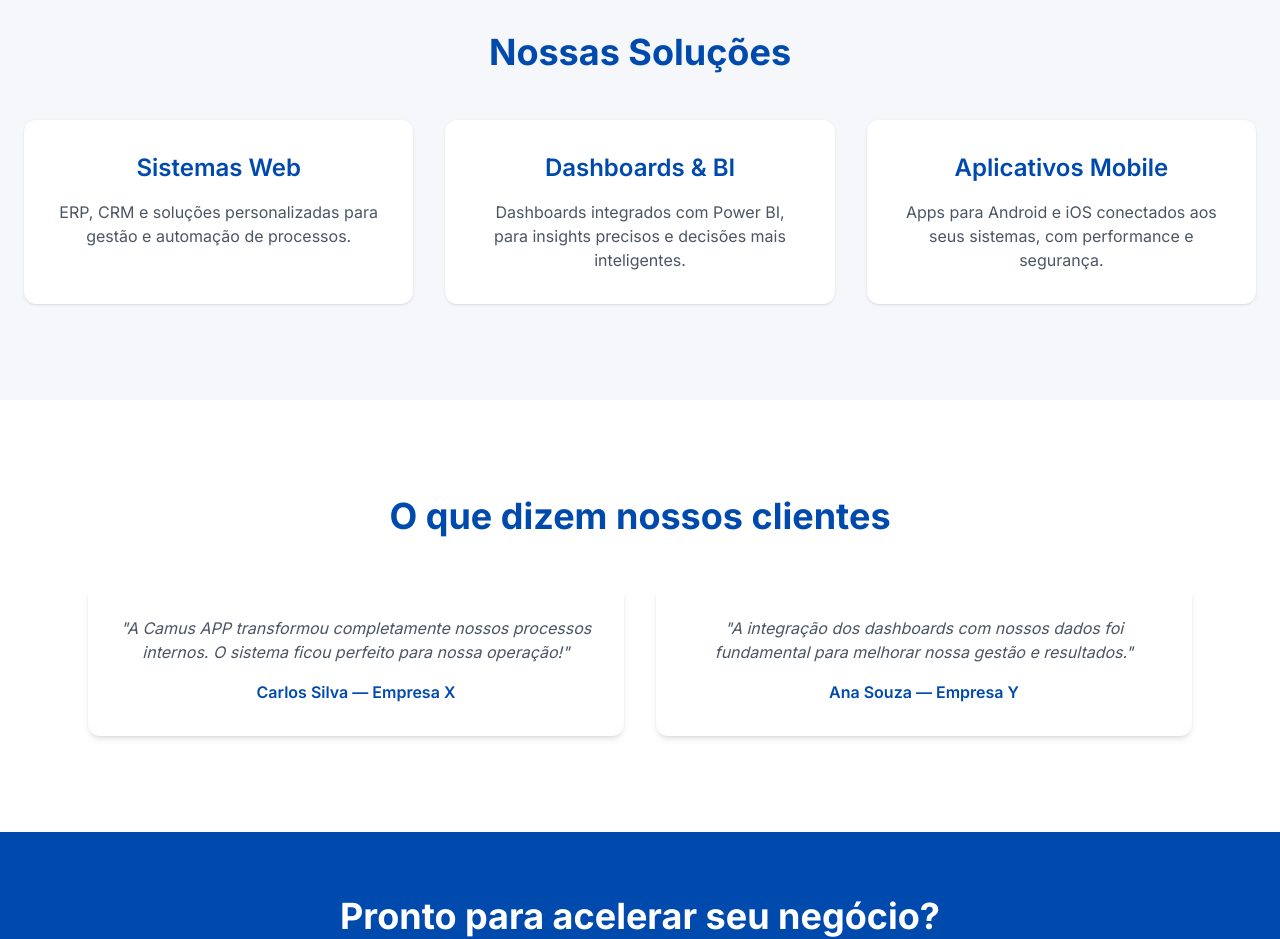
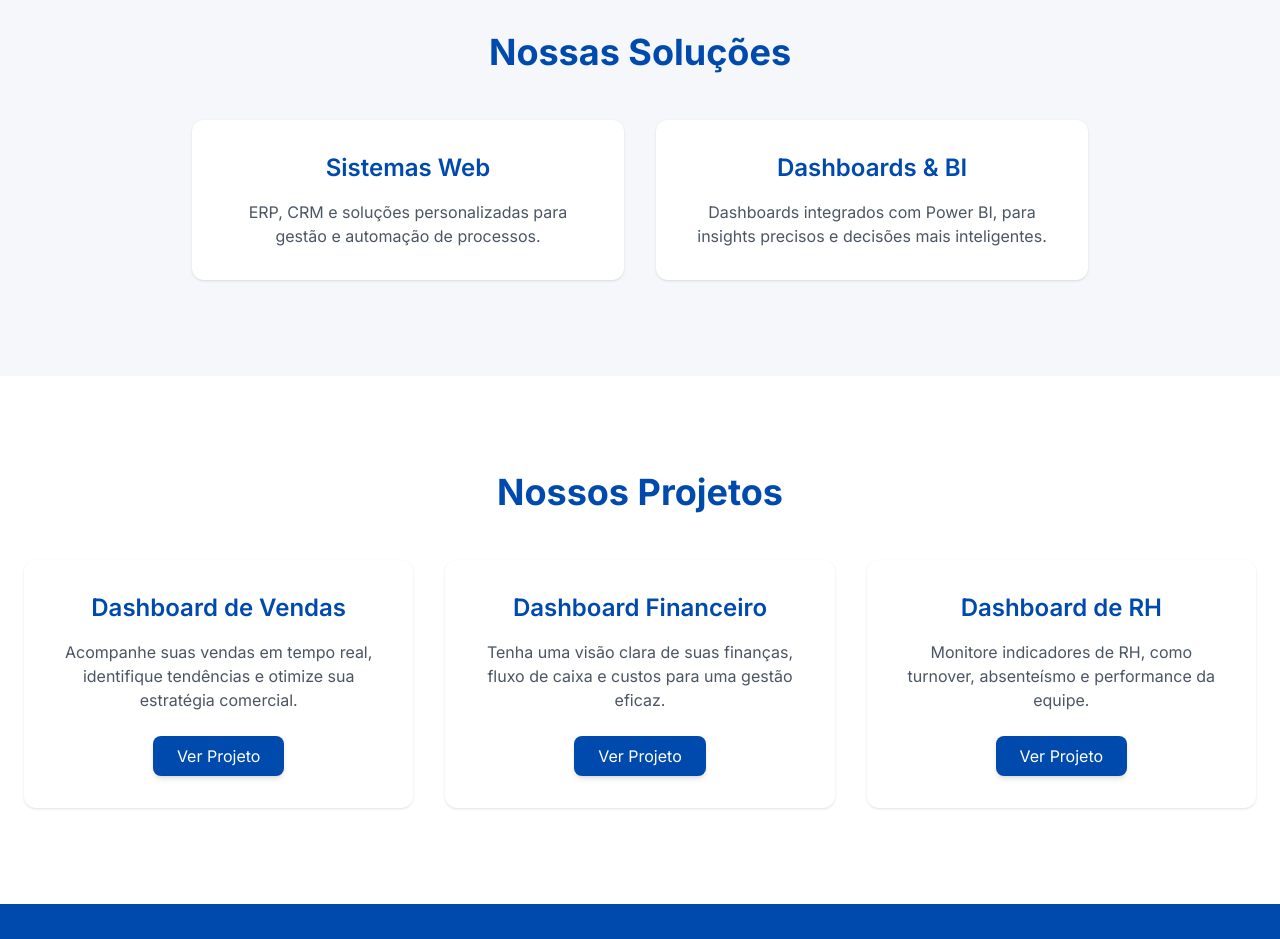
Before and after one commit to MarcosCamusAPP/camusapp, a plain HTML site: page index.html in a window 1280 px wide. Shown: the part 1020-1959 px from the top of the page. Drawn offline with nearby package versions, Linux system fonts and the light colour scheme.

Commit message:
Add files via upload

```diff
--- a/index.html
+++ b/index.html
@@ -6,7 +6,6 @@
     <title>Camus APP</title>
     <link rel="icon" type="image/x-icon" href="assets/img/camusapp.ico" />
 
-    <!-- Tailwind CSS -->
     <script src="https://cdn.tailwindcss.com"></script>
     <script>
       tailwind.config = {
@@ -25,16 +24,13 @@
       }
     </script>
 
-    <!-- Google Fonts -->
     <link href="https://fonts.googleapis.com/css2?family=Inter:wght@400;600;700&display=swap" rel="stylesheet">
 
-    <!-- AOS - Animate On Scroll -->
     <link href="https://unpkg.com/aos@2.3.4/dist/aos.css" rel="stylesheet">
 </head>
 
 <body class="bg-white text-gray-800 font-sans">
 
-<!-- Navbar -->
 <header class="bg-white fixed top-0 left-0 w-full z-50 border-b border-gray-200">
     <div class="max-w-7xl mx-auto flex justify-between items-center px-6 py-4">
         <div class="flex items-center space-x-3">
@@ -47,13 +43,13 @@
                 <li><a href="#inicio" class="hover:text-primary">Início</a></li>
                 <li><a href="#quem-somos" class="hover:text-primary">Quem Somos</a></li>
                 <li><a href="#projetos" class="hover:text-primary">Soluções</a></li>
+                <li><a href="#nossos-projetos" class="hover:text-primary">Nossos Projetos</a></li>
                 <li><a href="#contato" class="hover:text-primary">Contato</a></li>
             </ul>
         </nav>
     </div>
 </header>
 
-<!-- Hero -->
 <section id="inicio" class="pt-28 pb-24 bg-secondary">
     <div class="max-w-7xl mx-auto text-center px-6" data-aos="fade-up">
         <h1 class="text-5xl font-bold text-primary mb-6 leading-tight">
@@ -68,7 +64,6 @@
     </div>
 </section>
 
-<!-- Quem Somos -->
 <section id="quem-somos" class="py-24">
     <div class="max-w-6xl mx-auto px-6 grid md:grid-cols-2 gap-12 items-center">
         <div data-aos="fade-right">
@@ -86,11 +81,10 @@
     </div>
 </section>
 
-<!-- Soluções -->
 <section id="projetos" class="py-24 bg-secondary">
     <div class="max-w-7xl mx-auto px-6 text-center">
         <h2 class="text-4xl font-bold text-primary mb-12" data-aos="fade-up">Nossas Soluções</h2>
-        <div class="grid grid-cols-1 md:grid-cols-3 gap-8">
+        <div class="grid grid-cols-1 md:grid-cols-2 gap-8 justify-center max-w-4xl mx-auto">
             <div class="bg-white p-8 rounded-xl shadow hover:shadow-lg transition" data-aos="fade-up">
                 <h3 class="text-2xl font-semibold mb-4 text-primary">Sistemas Web</h3>
                 <p class="text-gray-600">
@@ -103,38 +97,45 @@
                     Dashboards integrados com Power BI, para insights precisos e decisões mais inteligentes.
                 </p>
             </div>
+        </div>
+    </div>
+</section>
+
+<section id="nossos-projetos" class="py-24">
+    <div class="max-w-7xl mx-auto px-6 text-center">
+        <h2 class="text-4xl font-bold text-primary mb-12" data-aos="fade-up">Nossos Projetos</h2>
+        <div class="grid grid-cols-1 md:grid-cols-2 lg:grid-cols-3 gap-8">
+            <div class="bg-white p-8 rounded-xl shadow hover:shadow-lg transition" data-aos="fade-up">
+                <h3 class="text-2xl font-semibold mb-4 text-primary">Dashboard de Vendas</h3>
+                <p class="text-gray-600 mb-6">
+                    Acompanhe suas vendas em tempo real, identifique tendências e otimize sua estratégia comercial.
+                </p>
+                <a href="https://app.powerbi.com/view?r=eyJrIjoiYWJjZDEyMzQ1Njc4OWFiY2RlZmdoajEyMzQ1Njc4OTAiLCJ0IjoiZ2VybWEtdGVjaC5jb20ifQ%3D%3D" target="_blank" class="inline-block bg-primary hover:bg-accent text-white px-6 py-2 rounded-lg shadow-md transition">
+                    Ver Projeto
+                </a>
+            </div>
+            <div class="bg-white p-8 rounded-xl shadow hover:shadow-lg transition" data-aos="fade-up" data-aos-delay="100">
+                <h3 class="text-2xl font-semibold mb-4 text-primary">Dashboard Financeiro</h3>
+                <p class="text-gray-600 mb-6">
+                    Tenha uma visão clara de suas finanças, fluxo de caixa e custos para uma gestão eficaz.
+                </p>
+                <a href="https://app.powerbi.com/view?r=eyJrIjoiZmdoajEyMzQ1Njc4OTAiLCJ0IjoiZ2VybWEtdGVjaC5jb20ifQ%3D%3D" target="_blank" class="inline-block bg-primary hover:bg-accent text-white px-6 py-2 rounded-lg shadow-md transition">
+                    Ver Projeto
+                </a>
+            </div>
             <div class="bg-white p-8 rounded-xl shadow hover:shadow-lg transition" data-aos="fade-up" data-aos-delay="200">
-                <h3 class="text-2xl font-semibold mb-4 text-primary">Aplicativos Mobile</h3>
-                <p class="text-gray-600">
-                    Apps para Android e iOS conectados aos seus sistemas, com performance e segurança.
+                <h3 class="text-2xl font-semibold mb-4 text-primary">Dashboard de RH</h3>
+                <p class="text-gray-600 mb-6">
+                    Monitore indicadores de RH, como turnover, absenteísmo e performance da equipe.
                 </p>
+                <a href="https://app.powerbi.com/view?r=eyJrIjoiZmdoajEyMzQ1Njc4OTAiLCJ0IjoiZ2VybWEtdGVjaC5jb20ifQ%3D%3D" target="_blank" class="inline-block bg-primary hover:bg-accent text-white px-6 py-2 rounded-lg shadow-md transition">
+                    Ver Projeto
+                </a>
             </div>
         </div>
     </div>
 </section>
 
-<!-- Depoimentos -->
-<section class="py-24">
-    <div class="max-w-6xl mx-auto px-6 text-center">
-        <h2 class="text-4xl font-bold text-primary mb-12" data-aos="fade-up">O que dizem nossos clientes</h2>
-        <div class="grid grid-cols-1 md:grid-cols-2 gap-8">
-            <div class="bg-white p-8 rounded-xl shadow-md" data-aos="fade-right">
-                <p class="text-gray-600 italic">
-                    "A Camus APP transformou completamente nossos processos internos. O sistema ficou perfeito para nossa operação!"
-                </p>
-                <div class="mt-4 font-semibold text-primary">Carlos Silva — Empresa X</div>
-            </div>
-            <div class="bg-white p-8 rounded-xl shadow-md" data-aos="fade-left">
-                <p class="text-gray-600 italic">
-                    "A integração dos dashboards com nossos dados foi fundamental para melhorar nossa gestão e resultados."
-                </p>
-                <div class="mt-4 font-semibold text-primary">Ana Souza — Empresa Y</div>
-            </div>
-        </div>
-    </div>
-</section>
-
-<!-- CTA -->
 <section class="bg-primary py-16">
     <div class="max-w-6xl mx-auto px-6 text-center" data-aos="zoom-in">
         <h2 class="text-4xl font-bold text-white mb-6">Pronto para acelerar seu negócio?</h2>
@@ -147,7 +148,6 @@
     </div>
 </section>
 
-<!-- Contato -->
 <section id="contato" class="py-24">
     <div class="max-w-5xl mx-auto px-6 text-center">
         <h2 class="text-4xl font-bold text-primary mb-6">Entre em Contato</h2>
@@ -160,30 +160,31 @@
     </div>
 </section>
 
-<!-- Footer -->
 <footer class="bg-primary text-white py-6">
     <div class="max-w-7xl mx-auto px-6 flex flex-col md:flex-row justify-between items-center gap-4">
         <div class="text-center md:text-left">
             &copy; 2025 Camus APP. Todos os direitos reservados.
         </div>
         <div class="flex space-x-6">
-            <!-- LinkedIn -->
             <a href="https://www.linkedin.com/company/camusapp" target="_blank" class="hover:text-gray-300" aria-label="LinkedIn">
                 <svg xmlns="http://www.w3.org/2000/svg" fill="currentColor" class="w-6 h-6" viewBox="0 0 24 24">
                     <path d="M4.98 3.5a2.5 2.5 0 112.5 2.5 2.5 2.5 0 01-2.5-2.5zM2 8.98h6v13.02H2zM9.5 8.98H15v2.64h.09c.89-1.69 3.07-2.64 5.09-2.64 5.45 0 6.41 3.59 6.41 8.26v9.75h-6v-8.64c0-2.06-.04-4.7-3-4.7-3 0-3.46 2.26-3.46 4.58v8.76h-6z"/>
                 </svg>
             </a>
-            <!-- Instagram -->
             <a href="https://www.instagram.com/camus.app/" target="_blank" class="hover:text-gray-300" aria-label="Instagram">
                 <svg xmlns="http://www.w3.org/2000/svg" fill="currentColor" class="w-6 h-6" viewBox="0 0 24 24">
                     <path d="M7.75 2A5.75 5.75 0 002 7.75v8.5A5.75 5.75 0 007.75 22h8.5A5.75 5.75 0 0022 16.25v-8.5A5.75 5.75 0 0016.25 2h-8.5zM12 7.25a4.75 4.75 0 110 9.5 4.75 4.75 0 010-9.5zm0 1.5a3.25 3.25 0 100 6.5 3.25 3.25 0 000-6.5zM17.75 6a1 1 0 110 2 1 1 0 010-2z"/>
+                </svg>
+            </a>
+            <a href="https://wa.me/5511997567828" target="_blank" class="hover:text-gray-300" aria-label="WhatsApp">
+                <svg xmlns="http://www.w3.org/2000/svg" fill="currentColor" class="w-6 h-6" viewBox="0 0 24 24">
+                    <path d="M12.04 2C7.05 2 3 6.04 3 11.03c0 1.63.43 3.2 1.23 4.58L3.01 21l5.38-1.42c1.3.76 2.8.97 4.25.97 4.99 0 9.04-4.04 9.04-9.03S17.03 2 12.04 2zm3.32 13.5l-.2-.3c-.6-.29-1.85-.91-2.14-1s-.49-.3-.17-.03c.31.29.5.65.65.83s.33.39.57.44c.24.05.62.2.82.35.2.16.2.12.14-.07-.06-.2-.23-.6-.3-.72s-.25-.19-.35-.26c-.1-.08-.24-.13-.35-.07-.11.06-.18.17-.27.27-.09.11-.19.2-.28.29s-.16.1-.08.25c.08.15.34.52.47.67s.2.18.3.24c.1.06.18.09.28.14.09.05.2.09.29.13.09.04.18.07.28.07s.24.04.4.04s.38-.13.44-.22c.06-.09.12-.22.18-.34s.13-.2.18-.32c.05-.12.1-.24.12-.34.02-.1.04-.2-.04-.32s-.12-.2-.24-.31c-.12-.11-.2-.18-.3-.26z"/>
                 </svg>
             </a>
         </div>
     </div>
 </footer>
 
-<!-- Scripts -->
 <script src="https://unpkg.com/aos@2.3.4/dist/aos.js"></script>
 <script>
   AOS.init({
```
